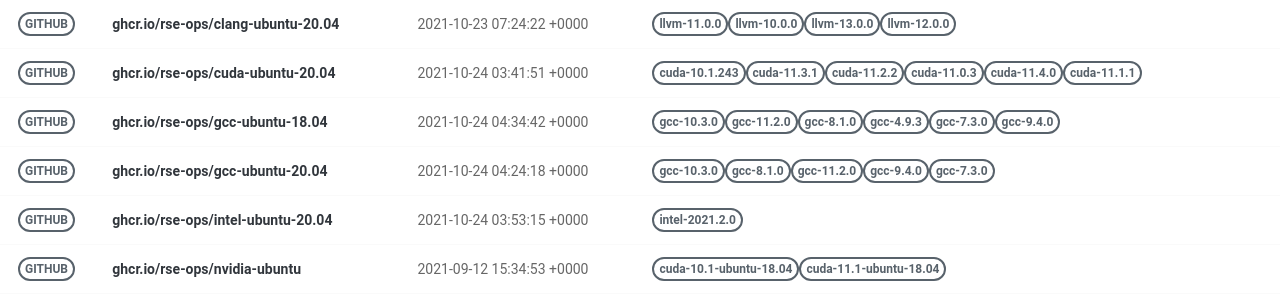
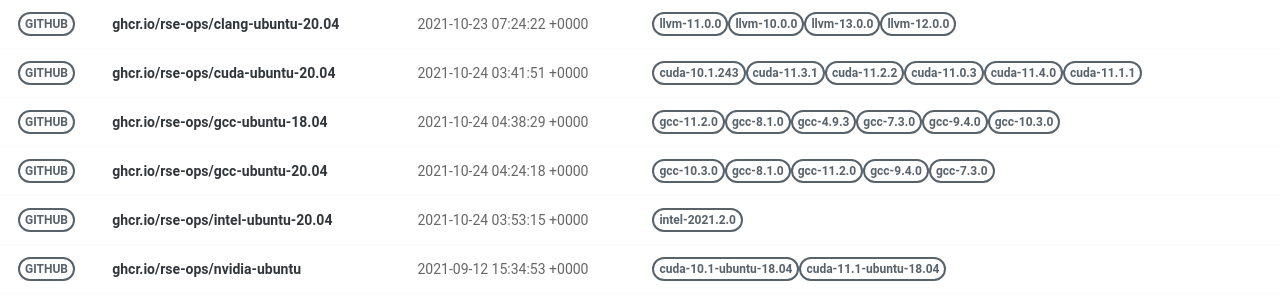
Before and after one commit to rse-ops/docker-images, a Jekyll site: the page built from pages/index.md, in a window 1280 px wide. Shown: the part 179-479 px from the top of the page. Built offline with Jekyll 4.4.1, drawn with Linux system fonts in a browser that asks for light colours; nearby versions of some CDN libraries.

Commit message:
Automated push to update library 2021-10-24

```diff
--- a/_library/ghcr.io-rse-ops-gcc-ubuntu-18.04.md
+++ b/_library/ghcr.io-rse-ops-gcc-ubuntu-18.04.md
@@ -1,14 +1,11 @@
 ---
 layout: container
 name: ghcr.io/rse-ops/gcc-ubuntu-18.04
-updated_at: 2021-10-24 04:34:42.074270
+updated_at: 2021-10-24 04:38:29.295028
 
 
 container_url: https://github.com/orgs/rse-ops/packages/container/package/gcc-ubuntu-18.04
 versions:
- - tag: gcc-10.3.0
-   dockerfile: https://github.com/rse-ops/docker-images/blob/main/ubuntu/gcc/Dockerfile
-   manifest: https://crane.ggcr.dev/manifest/ghcr.io/rse-ops/gcc-ubuntu-18.04:gcc-10.3.0
  - tag: gcc-11.2.0
    dockerfile: https://github.com/rse-ops/docker-images/blob/main/ubuntu/gcc/Dockerfile
    manifest: https://crane.ggcr.dev/manifest/ghcr.io/rse-ops/gcc-ubuntu-18.04:gcc-11.2.0
```
Also changed, not shown: other parts of _library/ghcr.io-rse-ops-gcc-ubuntu-18.04.md (+3 -0 lines).
